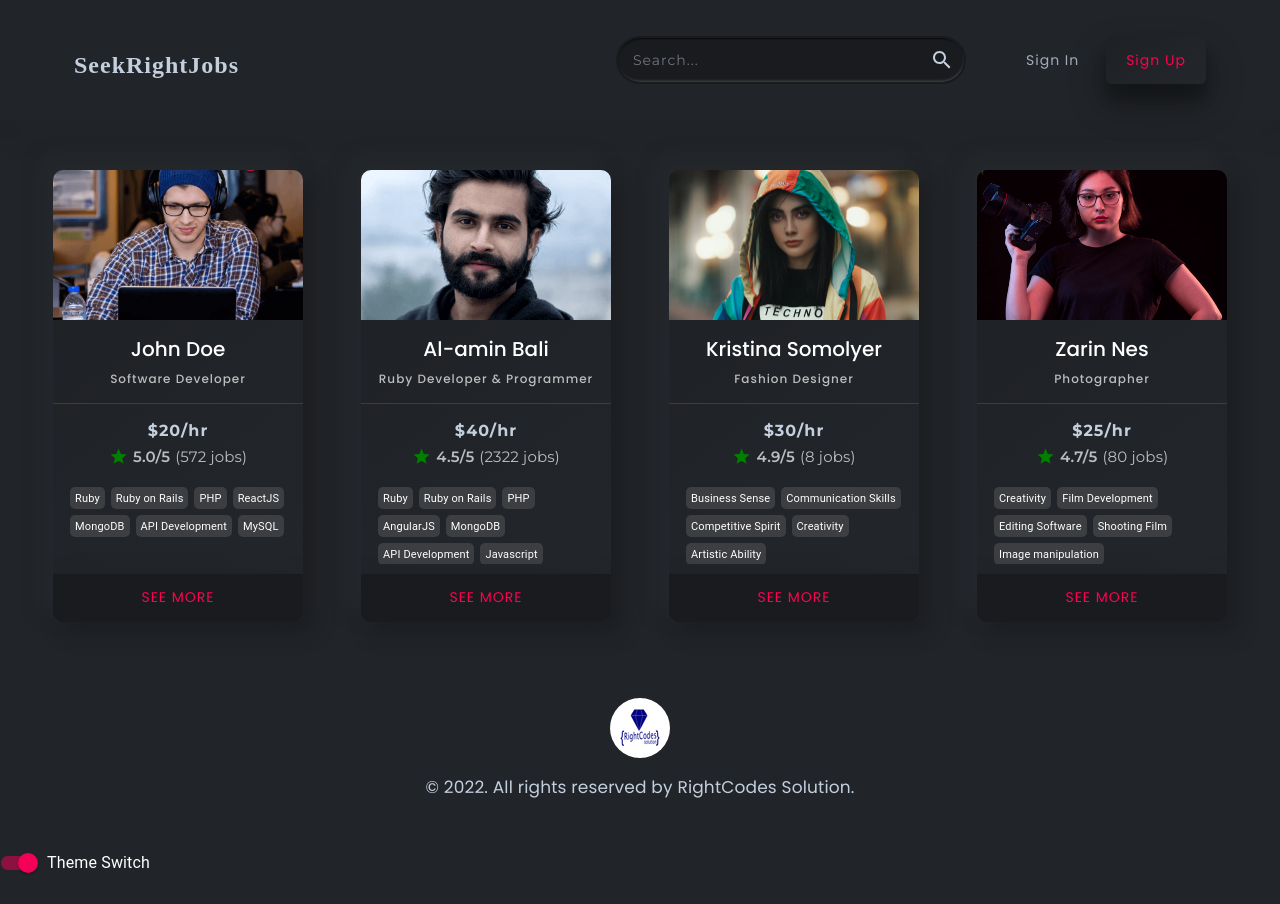
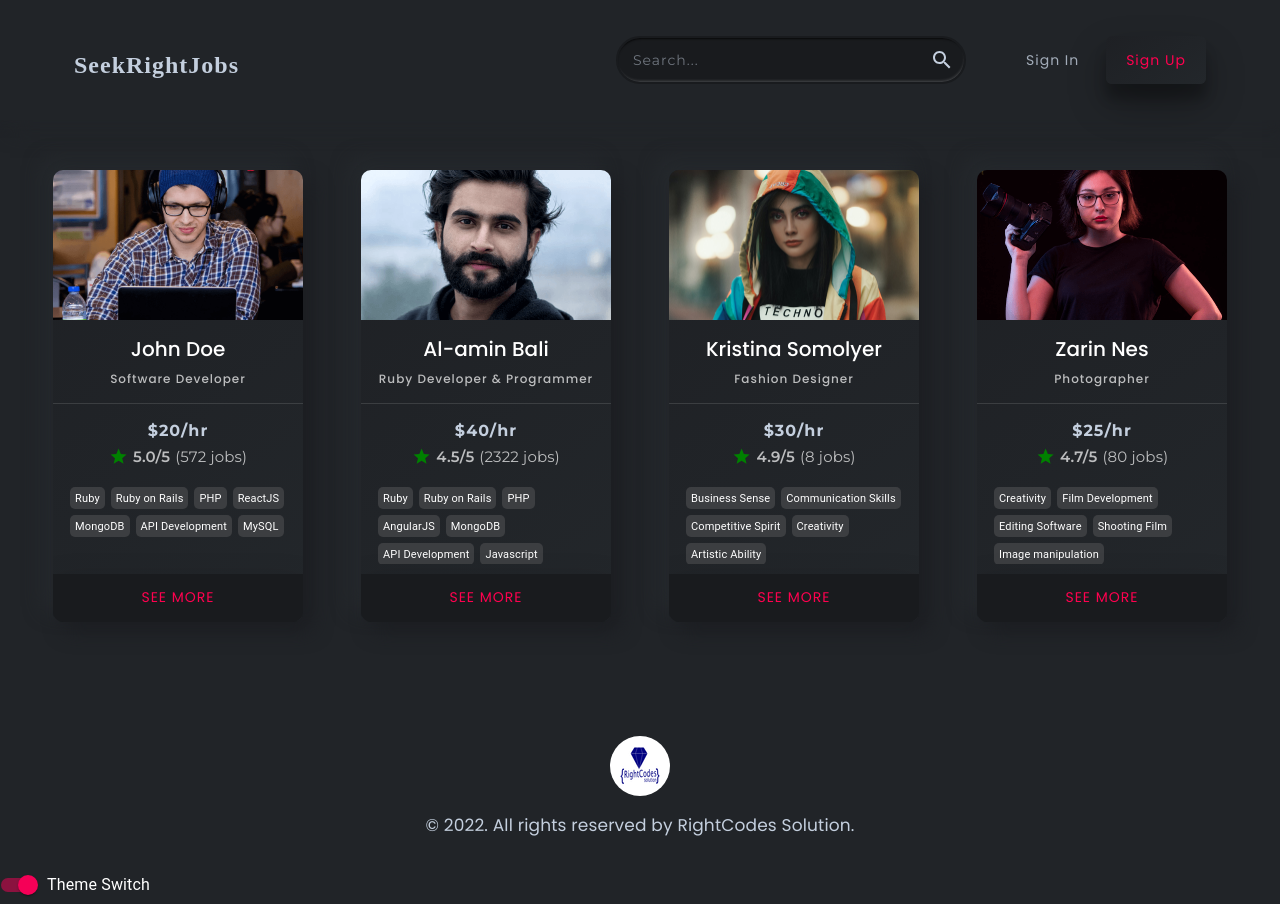
Before and after one commit to imranprof/jobs-frontend, a Next.js app: page /profiles in a window 1280 px wide. Before the commit the page ends 882 px from the top, so only its background shows below. Built offline with nearby package versions, Linux system fonts and the light colour scheme; a web font is replaced by a local one.

Commit message:
style: set footer position at bottom of screen
- use minimum height in MUI container component

```diff
--- a/src/views/Footer/style.js
+++ b/src/views/Footer/style.js
@@ -8,7 +8,7 @@ export const useStyles = makeStyles({
         flexDirection: "column",
         justifyContent: "center",
         alignItems: "center",
-        padding: '26px 56px',
+        padding: '50px 56px 10px 56px',
         '&__logo': {
             width: 60,
             height: 60,
--- a/src/views/Layout/index.js
+++ b/src/views/Layout/index.js
@@ -1,4 +1,4 @@
-import React, {useEffect, useState} from 'react';
+import React, {useContext, useEffect, useState} from 'react';
 
 import {ThemeProvider} from "@material-ui/styles";
 import CssBaseline from "@material-ui/core/CssBaseline";
@@ -9,11 +9,15 @@ import darkTheme from "../../../styles/darkTheme";
 import lightTheme from "../../../styles/lightTheme";
 import Header from "../Header"
 import Footer from "../Footer";
+import ThemeContextProvider from "../../contexts/themeContext";
+import {LayoutStyle} from "./style";
 
 function withLayout(Component, type) {
   return (props) => {
     const [darkMode, setDarkMode] = useState(true)
     const [customTheme, setCustomTheme] = useState(darkTheme)
+    const customThemeProvider = useContext(ThemeContextProvider);
+    const classes = LayoutStyle(customThemeProvider);
 
     useEffect(() => {
       setCustomTheme(darkMode ? darkTheme : lightTheme)
@@ -24,7 +28,7 @@ function withLayout(Component, type) {
           <ThemeProvider theme={{...customTheme}}>
             <CssBaseline/>
             <Header type={type}/>
-            <Container fixed>
+            <Container fixed className={`${classes.layoutWrapper}__container`}>
               <Component {...props} />
             </Container>
             <Footer/>
--- /dev/null
+++ b/src/views/Layout/style.js
@@ -0,0 +1,13 @@
+import {makeStyles} from "@material-ui/core/styles";
+
+export const useStyles = makeStyles({
+  layoutWrapper: theme => ({
+    '&__container': {
+      minHeight: "62vh"
+    }
+  })
+});
+
+export function LayoutStyle(theme) {
+  return useStyles(theme);
+}
```
